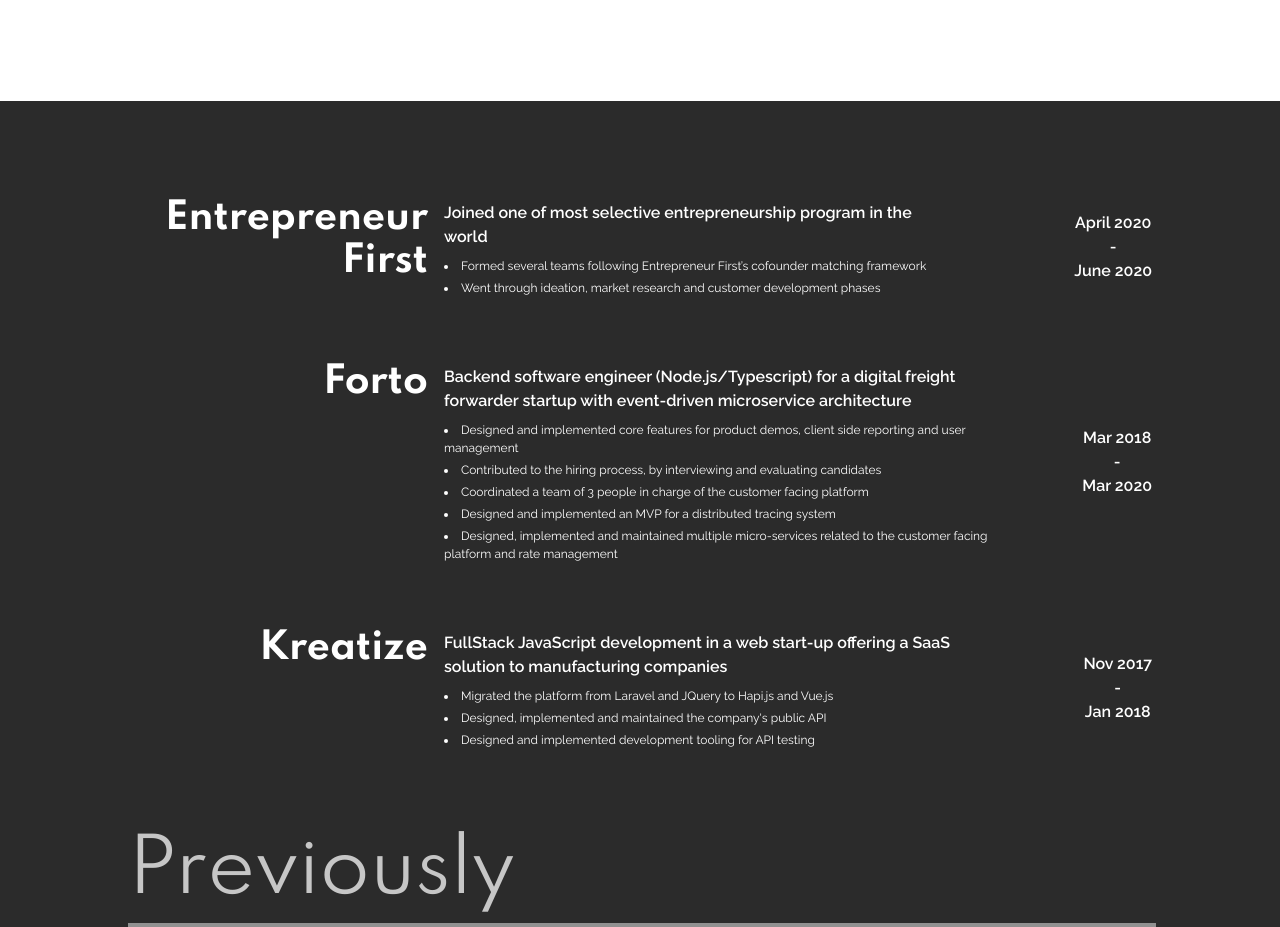
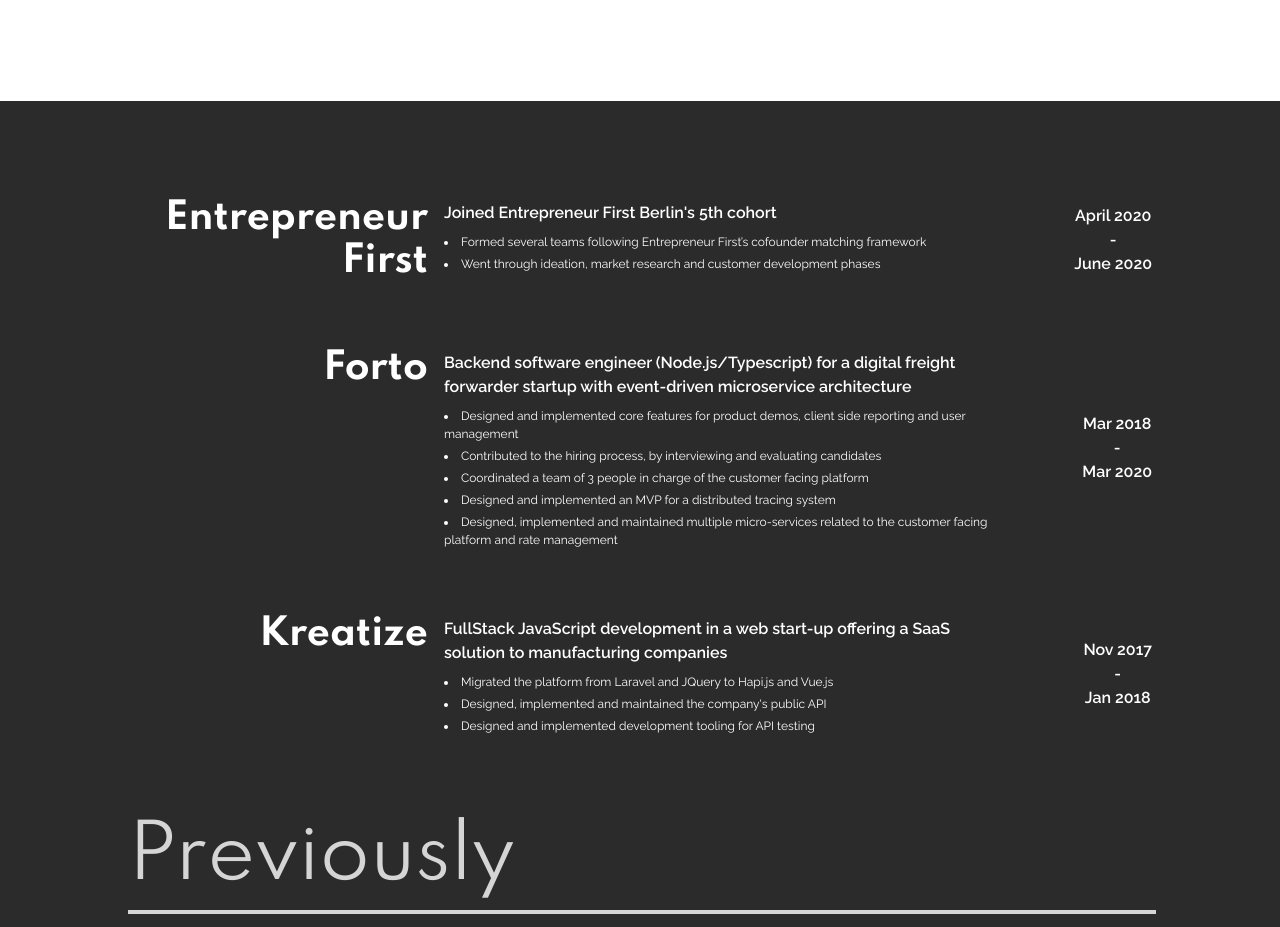
Before and after one commit to Layvier/personal_website, a Gatsby site: page / in a window 1280 px wide. Shown: the part 2885-3812 px from the top of the page. Built offline with nearby package versions, Linux system fonts and the light colour scheme; Gatsby itself is replaced by a stand-in of ours.

Commit message:
small improvements

```diff
--- a/src/components/sections/WorkExperienceSection.tsx
+++ b/src/components/sections/WorkExperienceSection.tsx
@@ -15,7 +15,7 @@
   {
     companyName: 'Entrepreneur First',
     jobTitle: 'Cohort Member',
-    description: 'Joined one of most selective entrepreneurship program in the world',
+    description: "Joined Entrepreneur First Berlin's 5th cohort",
     bulletPoints: [
       'Formed several teams following Entrepreneur First’s cofounder matching framework',
       'Went through ideation, market research and customer development phases',
@@ -51,17 +51,17 @@
 ];
 export const WorkExperienceSection: React.FC<{}> = () => {
   return (
-    <Section sectionId={SectionIds.section2} bgColor="gray.800" pt={24} pb={16}>
-      <Stack spacing={16}>
+    <Section sectionId={SectionIds.section2} bgColor="gray.800" pt={24} pb={16} position="relative">
+      <Stack spacing={16} zIndex={2}>
         {workExperiences.map(workExperience => (
           <WorkExperienceBlock workExperience={workExperience} />
         ))}
       </Stack>
       <Flex pt={20} direction="column">
-        <Heading color="gray.250" fontWeight={300} fontSize="7xl">
+        <Heading color="gray.200" fontWeight={300} fontSize="7xl">
           Previously
         </Heading>
-        <Divider borderWidth={2} borderColor="gray.200" mt={2} />
+        <Divider borderWidth={2} borderColor="gray.200" opacity={1} mt={2} />
       </Flex>
     </Section>
   );
--- a/src/main.css
+++ b/src/main.css
@@ -14,8 +14,8 @@
   background: #dac6b5ff;
   z-index: -1;
 }
-
+/*
 #tsparticles {
-  /* height: 400px; */
-  z-index: 0;
-}
+  position: inherit;
+  z-index: 1;
+} */
```
Also changed, not shown: src/components/ParticlesBackground.tsx (+5 -4 lines).
